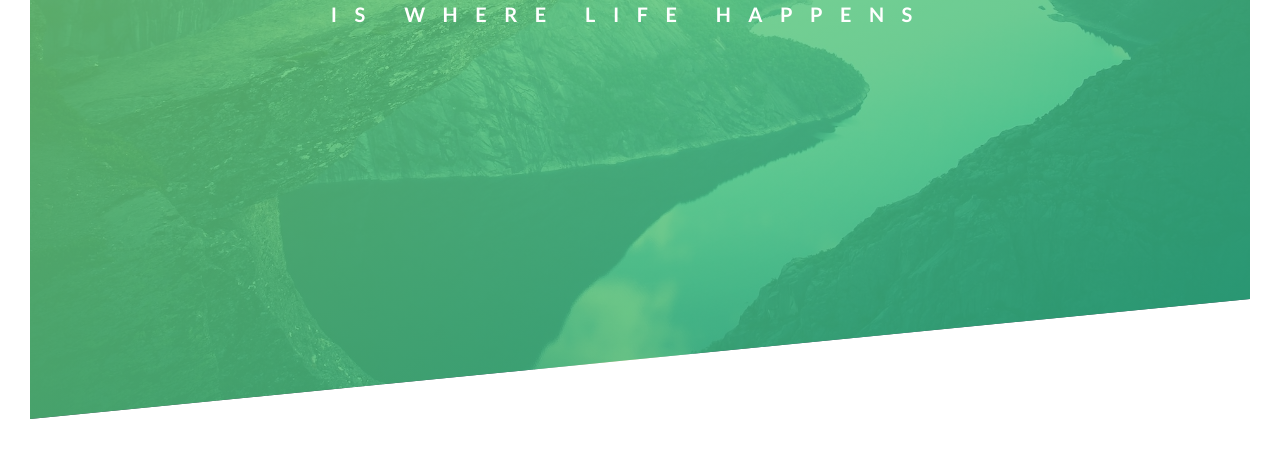
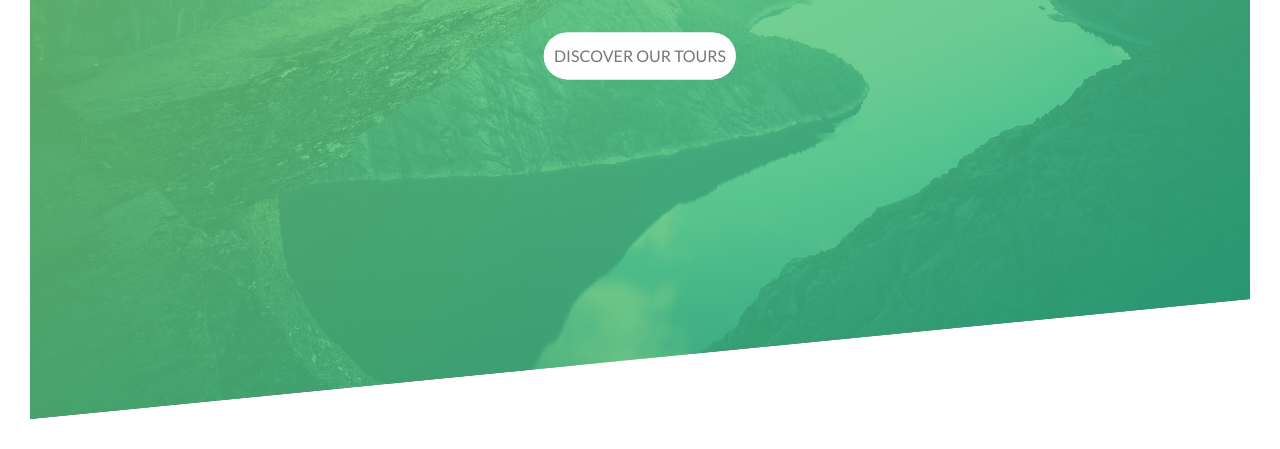
Before and after one commit to yuRicky09/CSS-course, a plain HTML site: page starter/index.html in a window 1280 px wide. Shown: the part 371-820 px from the top of the page. Drawn offline with Linux system fonts and the light colour scheme; files that its build step writes are made by us from their sources.

Commit message:
finish header

```diff
--- a/starter/css/style.css
+++ b/starter/css/style.css
@@ -48,6 +48,7 @@ body{
     left: 50%;
     /*只有上面的設定的話是物件的右上角置中，加上transform讓她是物件本身能真的置中*/
     transform: translate(-50%,-50%);
+    text-align: center;
 }
 .heading-primary{
     color: white;
@@ -71,12 +72,12 @@ body{
 
 }
 .heading-primary-sub{
+    position: relative;
+    left: -5px;
     font-size: 20px;
     font-weight: 700;
     letter-spacing: 17.5px;
-    animation-name: moveInRight;
-    animation-duration: 1s;
-    animation-timing-function: ease-in-out;
+    animation: moveInRight 1s ease-in-out;
 }
 
 /* 使用@keyframes 建立動畫名與內容 再用 animation-name載入動畫 */
@@ -113,3 +114,74 @@ body{
         transform: translate(0);
     }
 }
+
+
+
+@keyframes moveInBtn{
+    0%{
+        opacity: 0;
+        transform: translateY(30px);
+    }
+
+
+    100%{
+        opacity: 1;
+        transform: translate(0);
+    }
+}
+
+.btn:link,.btn:visited{
+    text-decoration: none;
+    display: inline-block;
+    padding: 10px;
+    margin-top: 50px;
+    border-radius: 100px;
+    transition: all .3s;
+    position: relative;
+    /* 這邊加延遲是為了造成時間差 先讓標題的動畫跑完再跑按鈕的動畫 */
+    animation: moveInBtn .5s .75s;
+    /* 這個屬性能決定下動畫的物件一開始要用動畫效果的哪一偵為狀態   backwards會以動畫開始的第一偵為物件的狀態 這邊加這個是因為 按鈕動畫有設延遲 所以一開始他會出現在螢幕上 過0.75秒後才會開始跑動畫 進入到opacity0的狀態  下這個的話能讓物件直接進入動畫開始跑第一偵的狀態 */
+    animation-fill-mode: backwards;
+}
+
+.btn:hover{
+    transform: translateY(-3px);
+    box-shadow: 0 10px 10px  rgba(0, 0, 0, 0.2) ;
+}
+
+.btn:active{
+    transform: translateY(-1px);
+    box-shadow: 0 5px 10px  rgba(0, 0, 0, 0.2) ;
+}
+
+.btn-white{
+    color: #777;
+    background-color: #fff;
+}
+
+/* 利用偽元素製造殘影擴大在消失的外觀 */
+
+/* 當一個物件加上偽元素時，產生出來的偽物件可以看成原本物件的子物件  兩者擁有父子層關係 所以當寬高設100%就表示要一樣大 */
+.btn::after{
+    content: "";
+    display: inline-block;
+    width: 100%;
+    height: 100%;
+    border-radius: 100px;
+    /* 設定絕對位置 並在父層加上relative 然後位置設0 這樣就能重疊在父元素上 但是為了讓父元素在上面 這邊增加z-index-1 讓子元素到下面 */
+    position: absolute;
+    top: 0;
+    left: 0;
+    z-index: -1;
+    /* 增加轉場  在hover狀態下設透明度0 這樣透明度就回由1至0 產生消失的效果 */
+    transition: all .3s ease-out;
+}
+
+.btn-white::after{
+    background-color: #fff;
+}
+/* 由後往前解析比較好理解  我們要調整:after這個偽元素 必且當它是被hover摸到的時候 */
+.btn:hover::after{
+    transform: scale(1.5,1.7);
+    opacity: 0;
+}
--- a/starter/index.html
+++ b/starter/index.html
@@ -22,6 +22,7 @@
                     <span class="heading-primary-main">OUTDOORS</span>
                     <span class="heading-primary-sub">IS WHERE LIFE HAPPENS</span>
                 </h1>
+                <a href="#" class="btn btn-white">DISCOVER OUR TOURS</a>
             </div>
         </header>
 
```
